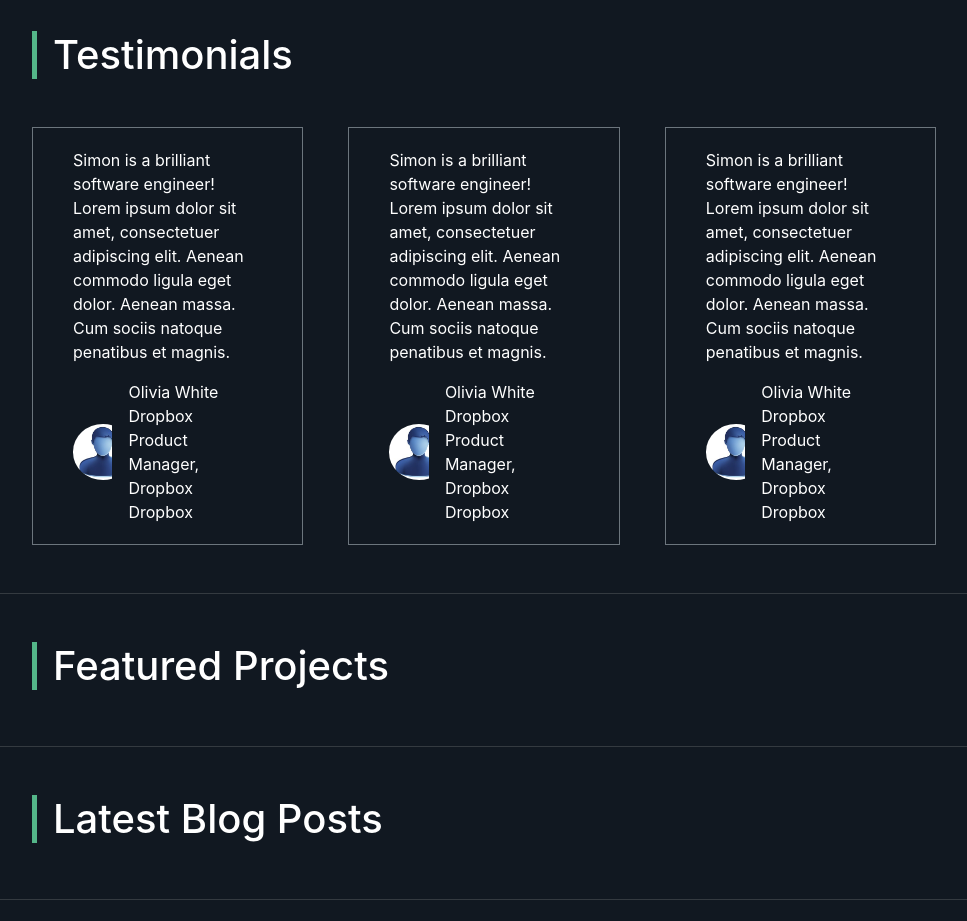
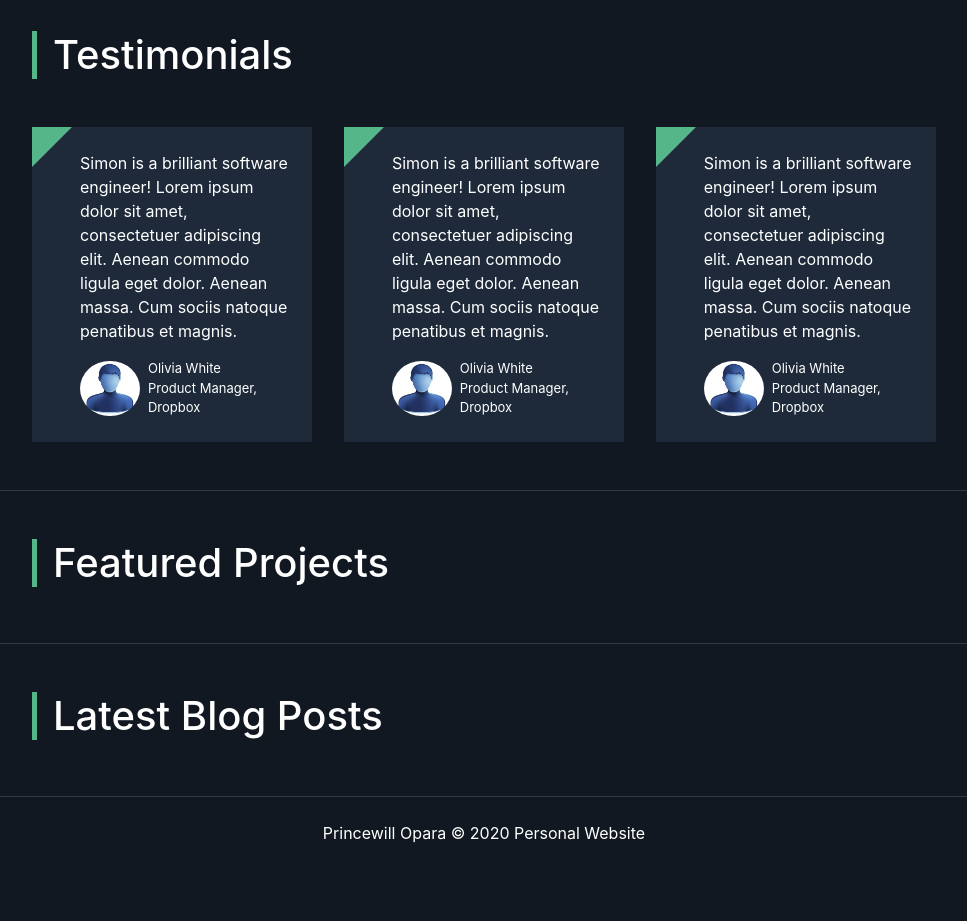
Before and after one commit to doncity-tech/my-portfolio, a plain HTML site: page index.html in a window 1280 px wide. Shown: the part 1300-2221 px from the top of the page, without its empty margins (296-1263 px from the left). After the commit the page ends 2161 px from the top, so only its background shows below. Drawn offline with Linux system fonts and the light colour scheme; files whose address does not match are found by name.

Commit message:
work in progress

```diff
--- a/index.html
+++ b/index.html
@@ -174,7 +174,7 @@
     <section class="testimonial p-5 border-bottom border-dark">
       <h1 class="work-header pl-3 mb-5">Testimonials</h1>
       <div class="testimonial-desc d-flex justify-content-between">
-        <div class="testi border border-secondary">
+        <div class="testi">
           <div class="testi-text">
             <p>
               Simon is a brilliant software engineer! Lorem ipsum dolor sit amet,
@@ -183,17 +183,16 @@
             </p>
           </div>
           <div class="testi-profile d-flex">
-            <div class="testi-img overflow-hidden mr-3 align-self-center">
+            <div class="testi-img overflow-hidden align-self-center">
               <img src="images/user_img.jpg" alt="">
             </div>
             <div class="testi-name">
-              <p class="p-0 m-0">Olivia White  Dropbox</p>
+              <p class="p-0 m-0">Olivia White</p>
               <p class="p-0 m-0">Product Manager, Dropbox</p>
-              <p class="p-0 m-0">Dropbox</p>
             </div>
           </div>
         </div>
-        <div class="testi border border-secondary">
+        <div class="testi">
           <div class="testi-text">
             <p>
               Simon is a brilliant software engineer! Lorem ipsum dolor sit amet,
@@ -202,17 +201,16 @@
             </p>
           </div>
           <div class="testi-profile d-flex">
-            <div class="testi-img overflow-hidden mr-3 align-self-center">
+            <div class="testi-img overflow-hidden align-self-center">
               <img src="images/user_img.jpg" alt="">
             </div>
             <div class="testi-name">
-              <p class="p-0 m-0">Olivia White  Dropbox</p>
+              <p class="p-0 m-0">Olivia White</p>
               <p class="p-0 m-0">Product Manager, Dropbox</p>
-              <p class="p-0 m-0">Dropbox</p>
             </div>
           </div>
         </div>
-        <div class="testi border border-secondary">
+        <div class="testi">
           <div class="testi-text">
             <p>
               Simon is a brilliant software engineer! Lorem ipsum dolor sit amet,
@@ -221,13 +219,12 @@
             </p>
           </div>
           <div class="testi-profile d-flex">
-            <div class="testi-img overflow-hidden mr-3 align-self-center">
+            <div class="testi-img overflow-hidden align-self-center">
               <img src="images/user_img.jpg" alt="">
             </div>
-            <div class="testi-name">
-              <p class="p-0 m-0">Olivia White  Dropbox</p>
+            <div class="testi-name text">
+              <p class="p-0 m-0">Olivia White</p>
               <p class="p-0 m-0">Product Manager, Dropbox</p>
-              <p class="p-0 m-0">Dropbox</p>
             </div>
           </div>
         </div>
--- a/styles/main.css
+++ b/styles/main.css
@@ -130,8 +130,28 @@ header {
 .testi-img img {
   max-width: 60px;
   border-radius: 50%;
+  margin-right: 20px;
 }
 .testimonial-desc > div {
-  width: 30%;
-  padding: 20px 40px;
+  position: relative;
+  width: 31%;
+  padding: 1.5rem;
+  padding-left: 3rem;
+  background: #1e2a3a;
 }
+.testimonial-desc > div::after {
+  content: "";
+  position: absolute;
+  top: 0;
+  left: 0;
+  width: 0;
+  height: 0;
+  border: 20px solid;
+  border-color: #54B689 transparent transparent #54B689;
+}
+.testi-text p {
+  font-size: 16px;
+}
+.testi-name p {
+  font-size: 0.8125rem;
+}
```
